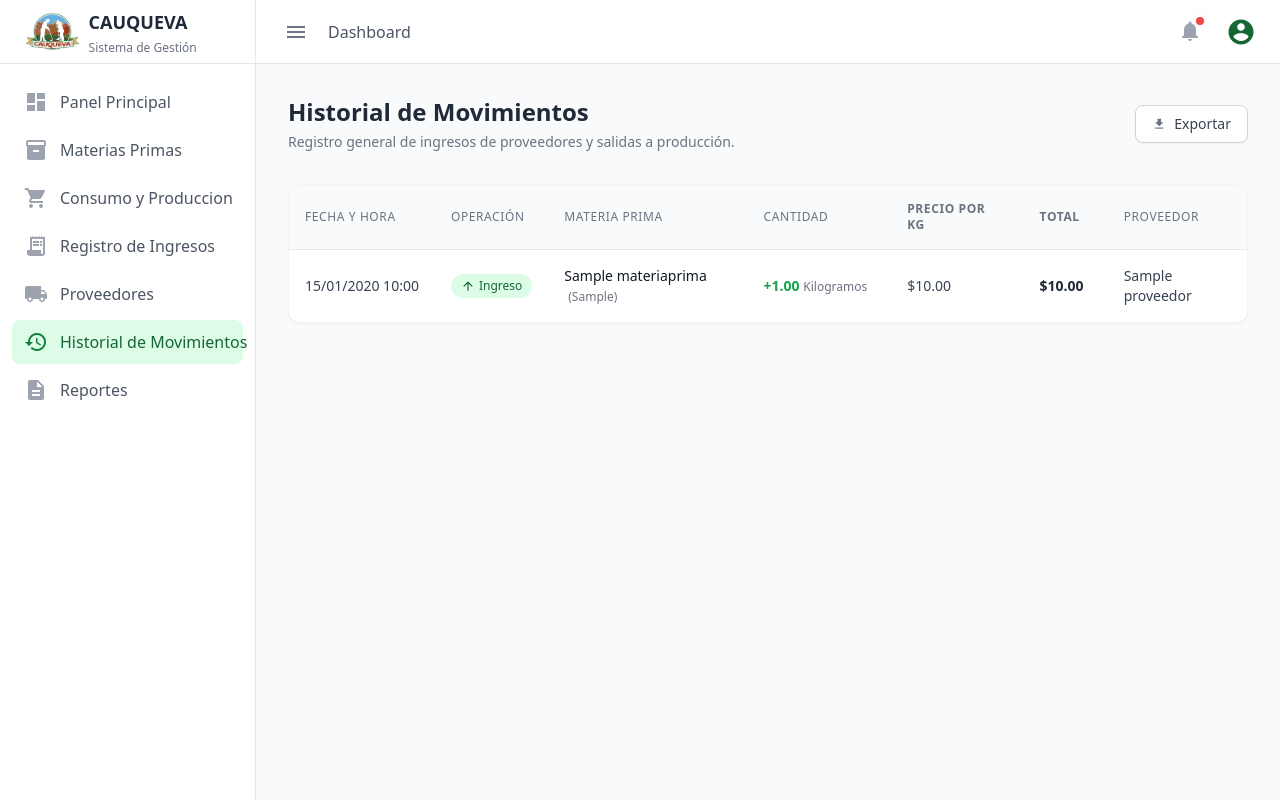
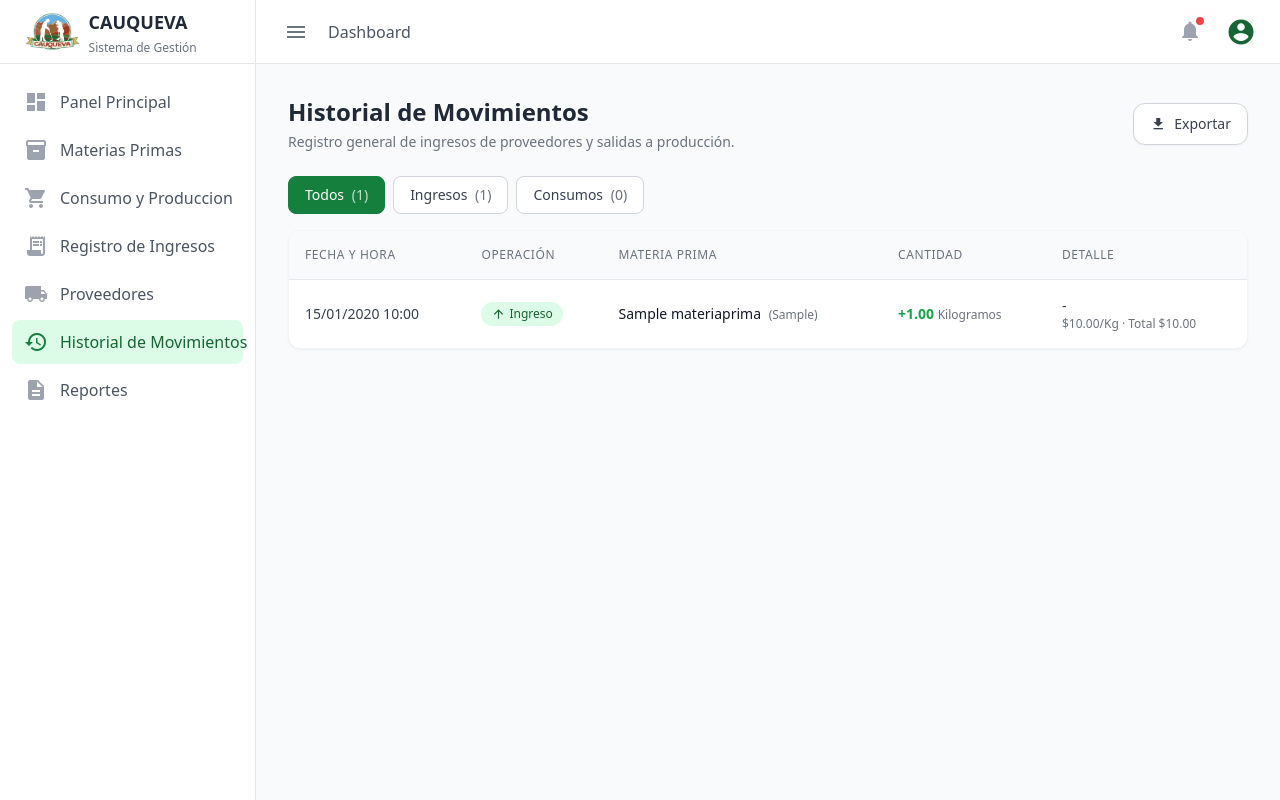
Before and after one commit to lamascristian-wq/Cauqueva, a Django app: page /historialgeneral/ in a window 1280 px wide. Run offline with Django 4.2, Linux system fonts and the light colour scheme; a user stored in the database is signed in; tables that the repository leaves empty hold one stand-in row (values such as "Sample post"); some libraries are stand-ins or nearby versions.

Commit message:
arreglo de la seccion historial

```diff
--- a/inventario/templates/inventario/historialgeneral.html
+++ b/inventario/templates/inventario/historialgeneral.html
@@ -1,43 +1,69 @@
 {% extends 'inventario/base.html' %}
 
 {% block content %}
-<div class="mb-8 flex justify-between items-center">
+<div class="mb-6 flex justify-between items-center">
     <div>
         <h2 class="text-2xl font-bold text-gray-800">Historial de Movimientos</h2>
         <p class="text-sm text-gray-500 mt-1">Registro general de ingresos de proveedores y salidas a producción.</p>
     </div>
 
-    <!-- Botón opcional para exportar (lo conectaremos a tu vista de CSV luego) -->
-    <a href="#" class="bg-white border border-gray-300 text-gray-700 hover:bg-gray-50 font-medium py-2 px-4 rounded-lg transition-colors flex items-center shadow-sm text-sm">
-        <span class="material-icons text-gray-500 mr-2 text-sm">download</span> Exportar
+    <a href="{% url 'exportar_historial' %}?{{ request.GET.urlencode }}"
+        class="inline-flex items-center gap-2 px-4 py-2 bg-white border border-gray-300 rounded-xl text-sm font-medium text-gray-700 hover:bg-gray-50 shadow-sm transition-colors">
+        <span class="material-icons text-base">download</span>
+        Exportar
     </a>
 </div>
 
-<!-- Contenedor de la Tabla -->
+<!-- Pestañas -->
+<div class="mb-4 flex flex-wrap gap-2">
+    <a href="?"
+       class="px-4 py-2 rounded-lg text-sm font-medium border transition-colors
+              {% if tipo == '' %}bg-green-700 text-white border-green-700{% else %}bg-white text-gray-700 border-gray-300 hover:bg-gray-50{% endif %}">
+        Todos <span class="ml-1 opacity-75">({{ cant_todos }})</span>
+    </a>
+    <a href="?tipo=ingreso"
+       class="px-4 py-2 rounded-lg text-sm font-medium border transition-colors
+              {% if tipo == 'ingreso' %}bg-green-700 text-white border-green-700{% else %}bg-white text-gray-700 border-gray-300 hover:bg-gray-50{% endif %}">
+        Ingresos <span class="ml-1 opacity-75">({{ cant_ingresos }})</span>
+    </a>
+    <a href="?tipo=consumo"
+       class="px-4 py-2 rounded-lg text-sm font-medium border transition-colors
+              {% if tipo == 'consumo' %}bg-green-700 text-white border-green-700{% else %}bg-white text-gray-700 border-gray-300 hover:bg-gray-50{% endif %}">
+        Consumos <span class="ml-1 opacity-75">({{ cant_consumos }})</span>
+    </a>
+</div>
+
 <div class="bg-white rounded-xl shadow-sm border border-gray-100 overflow-hidden">
     <div class="overflow-x-auto">
         <table class="w-full text-left border-collapse">
+
+            <!-- ENCABEZADOS según la pestaña -->
             <thead>
                 <tr class="bg-gray-50 border-b border-gray-200 text-gray-500 text-xs uppercase tracking-wider">
                     <th class="p-4 font-medium">Fecha y Hora</th>
-                    <th class="p-4 font-medium">Operación</th>
+                    {% if tipo == '' %}<th class="p-4 font-medium">Operación</th>{% endif %}
                     <th class="p-4 font-medium">Materia Prima</th>
                     <th class="p-4 font-medium">Cantidad</th>
-                    <th class="px-6 py-4 text-left text-xs font-semibold uppercase tracking-wider text-gray-500">Precio por Kg</th>
-                    <th class="px-6 py-4 text-left text-xs font-semibold uppercase tracking-wider text-gray-500">Total</th>
-                    <th class="p-4 font-medium">Proveedor</th>
-
+                    {% if tipo == 'ingreso' %}
+                        <th class="p-4 font-medium">Precio por Kg</th>
+                        <th class="p-4 font-medium">Total Pagado</th>
+                        <th class="p-4 font-medium">Proveedor</th>
+                    {% elif tipo == 'consumo' %}
+                        <th class="p-4 font-medium">Producción</th>
+                        <th class="p-4 font-medium">Venta generada</th>
+                    {% else %}
+                        <th class="p-4 font-medium">Detalle</th>
+                    {% endif %}
                 </tr>
             </thead>
+
             <tbody class="text-gray-700 text-sm divide-y divide-gray-100">
-
                 {% for mov in movimientos %}
                 <tr class="hover:bg-gray-50 transition-colors">
 
-                    <!-- Fecha formateada (Día/Mes/Año Hora:Minuto) -->
                     <td class="p-4 whitespace-nowrap">{{ mov.fecha|date:"d/m/Y H:i" }}</td>
 
-                    <!-- Columna de Tipo con colores dinámicos -->
+                    {% if tipo == '' %}
                     <td class="p-4 whitespace-nowrap">
                         {% if mov.tipo == 'INGRESO' %}
                             <span class="inline-flex items-center px-2.5 py-1 rounded-full text-xs font-medium bg-green-100 text-green-800">
@@ -49,8 +75,8 @@
                             </span>
                         {% endif %}
                     </td>
+                    {% endif %}
 
-                    <!-- Nombre del Producto -->
                     <td class="p-4 font-medium text-gray-900">
                         {{ mov.materia_prima.nombre }}
                         {% if mov.materia_prima.variedad %}
@@ -58,7 +84,6 @@
                         {% endif %}
                     </td>
 
-                    <!-- Columna de Cantidad con colores matemáticos (+ / -) -->
                     <td class="p-4 whitespace-nowrap font-bold">
                         {% if mov.tipo == 'INGRESO' %}
                             <span class="text-green-600">+{{ mov.cantidad }}</span>
@@ -67,28 +92,62 @@
                         {% endif %}
                         <span class="text-gray-500 font-normal text-xs">{{ mov.materia_prima.get_unidad_medida_display }}</span>
                     </td>
-                    <td class="px-6 py-4 text-gray-700">
-                        {% if mov.precio_unitario is not None %}${{ mov.precio_unitario|floatformat:"2g" }}{% else %}-{% endif %}
-                    </td>
-                    <td class="px-6 py-4 font-semibold text-gray-800">
-                        {% if mov.costo_total is not None %}${{ mov.costo_total|floatformat:"2g" }}{% else %}-{% endif %}
-                    </td>
-                    <!-- Proveedor (Si está vacío, muestra un guión gracias al filtro 'default') -->
-                    <td class="p-4">{{ mov.proveedor.nombre|default:"-" }}</td>
 
+                    {% if tipo == 'ingreso' %}
+                        <td class="p-4 text-gray-700">
+                            {% if mov.precio_unitario is not None %}${{ mov.precio_unitario|floatformat:"2g" }}{% else %}-{% endif %}
+                        </td>
+                        <td class="p-4 font-semibold text-gray-800">
+                            {% if mov.costo_total is not None %}${{ mov.costo_total|floatformat:"2g" }}{% else %}-{% endif %}
+                        </td>
+                        <td class="p-4">{{ mov.proveedor_nombre|default:"-" }}</td>
+
+                    {% elif tipo == 'consumo' %}
+                        <td class="p-4">
+                            {% if mov.produccion %}{{ mov.produccion }}{% else %}<span class="text-gray-400">Consumo manual</span>{% endif %}
+                        </td>
+                        <td class="p-4 whitespace-nowrap">
+                            {% if mov.produccion %}
+                                <span class="font-semibold text-green-700">${{ mov.produccion.total|floatformat:"2g" }}</span>
+                                <span class="block text-xs text-gray-500">${{ mov.produccion.precio_unitario|floatformat:"2g" }} c/u</span>
+                            {% else %}
+                                <span class="text-gray-400">-</span>
+                            {% endif %}
+                        </td>
+
+
+                    {% else %}
+                        <td class="p-4">
+                            {% if mov.tipo == 'INGRESO' %}
+                                {{ mov.proveedor_nombre|default:"-" }}
+                                {% if mov.precio_unitario is not None %}
+                                    <span class="block text-xs text-gray-500">
+                                        ${{ mov.precio_unitario|floatformat:"2g" }}/Kg · Total ${{ mov.costo_total|floatformat:"2g" }}
+                                    </span>
+                                {% endif %}
+                            {% else %}
+                                {% if mov.produccion %}
+                                    Producción: {{ mov.produccion }}
+                                    <span class="block text-xs text-green-700 font-medium">
+                                        Venta generada: ${{ mov.produccion.total|floatformat:"2g" }}
+                                    </span>
+                                {% else %}
+                                    <span class="text-gray-400">Consumo manual</span>
+                                {% endif %}
+                            {% endif %}
+                        </td>
+                    {% endif %}
                 </tr>
 
-                <!-- Este bloque se activa automáticamente si la tabla de la base de datos está vacía -->
                 {% empty %}
                 <tr>
-                    <td colspan="6" class="p-12 text-center text-gray-500">
+                    <td colspan="7" class="p-12 text-center text-gray-500">
                         <span class="material-icons text-gray-300 text-5xl mb-3 block">history</span>
-                        <p class="text-lg font-medium text-gray-700">No hay movimientos registrados</p>
+                        <p class="text-lg font-medium text-gray-700">No hay movimientos para mostrar</p>
                         <p class="text-sm">Cuando registres ingresos o consumos, aparecerán aquí.</p>
                     </td>
                 </tr>
                 {% endfor %}
-
             </tbody>
         </table>
     </div>
--- a/inventario/views.py
+++ b/inventario/views.py
@@ -196,16 +196,29 @@ def registrar_movimiento(request):
 # Vista del Historial General (Todos los movimientos)
 @login_required(login_url='login')
 def historial_general(request):
-    # .all() trae todo.
-    # .select_related() optimiza la carga de las tablas relacionadas.
-    # .order_by('-fecha') garantiza el orden: del más reciente al más viejo.
-    movimientos = MovimientoStock.objects.all().select_related(
-        'materia_prima',
-        'proveedor'
-    ).order_by('-fecha')
+    tipo = request.GET.get("tipo", "")  # "", "ingreso" o "consumo"
+    if tipo not in ("ingreso", "consumo"):
+        tipo = ""
 
-    return render(request, 'inventario/historialgeneral.html', {
-        'movimientos': movimientos
+    base = MovimientoStock.objects.all()
+    cant_ingresos = base.filter(tipo="INGRESO").count()
+    cant_consumos = base.filter(tipo="CONSUMO").count()
+
+    movimientos = base.select_related(
+        "materia_prima", "proveedor", "produccion__producto"
+    ).order_by("-fecha")
+
+    if tipo == "ingreso":
+        movimientos = movimientos.filter(tipo="INGRESO")
+    elif tipo == "consumo":
+        movimientos = movimientos.filter(tipo="CONSUMO")
+
+    return render(request, "inventario/historialgeneral.html", {
+        "movimientos": movimientos,
+        "tipo": tipo,
+        "cant_ingresos": cant_ingresos,
+        "cant_consumos": cant_consumos,
+        "cant_todos": cant_ingresos + cant_consumos,
     })
 
 # Vista de Informes Mensuales
@@ -703,25 +716,60 @@ def editar_proveedor(request, pk):
 # Vista para Exportar el Historial Completo a CSV
 @login_required(login_url='login')
 def exportar_historial(request):
-    movimientos = MovimientoStock.objects.all().select_related('materia_prima', 'proveedor').order_by('-fecha')
+    # 1. Obtenemos el QuerySet con las relaciones optimizadas
+    movimientos = MovimientoStock.objects.select_related("materia_prima", "proveedor").order_by("-fecha")
 
-    response = HttpResponse(content_type='text/csv; charset=utf-8')
-    response['Content-Disposition'] = 'attachment; filename="historial_movimientos.csv"'
-    response.write("\ufeff") # Soporte para Excel en español (acentos)
+    # 2. Aplicamos los mismos filtros que tenga el usuario en la interfaz
+    materia_id = request.GET.get("materia")
+    tipo = request.GET.get("tipo")
 
-    writer = csv.writer(response, delimiter=';')
-    writer.writerow(['Fecha', 'Tipo', 'Materia Prima', 'Unidad', 'Cantidad', 'Proveedor', 'Observaciones'])
+    if materia_id:
+        movimientos = movimientos.filter(materia_prima_id=materia_id)
+    if tipo:
+        movimientos = movimientos.filter(tipo=tipo)
 
+    # 3. Preparamos el HttpResponse con la codificación UTF-8 para Excel
+    response = HttpResponse(content_type="text/csv; charset=utf-8")
+    response["Content-Disposition"] = 'attachment; filename="historial_movimientos.csv"'
+    response.write("\ufeff")  # Marca BOM para que Excel respete acentos y caracteres
+
+    writer = csv.writer(response, delimiter=";")
+
+    # 4. Escribimos la primera fila con las COLUMNAS / CABECERAS
+    writer.writerow([
+        "Fecha y Hora",
+        "Tipo de Movimiento",
+        "Materia Prima",
+        "Variedad",
+        "Cantidad",
+        "Unidad",
+        "Precio Unitario ($)",
+        "Proveedor",
+        "Observaciones"
+    ])
+
+    # Helper para formatear decimales con coma en español
+    def f_num(val):
+        return str(val).replace(".", ",") if val is not None else ""
+
+    # 5. Escribimos los registros fila por fila
     for mov in movimientos:
+        fecha_str = timezone.localtime(mov.fecha).strftime("%d/%m/%Y %H:%M")
+        proveedor_str = mov.proveedor.nombre if mov.proveedor else "—"
+        precio_u = getattr(mov, "precio_unitario", None)
+
         writer.writerow([
-            mov.fecha.strftime("%d/%m/%Y %H:%M"),
-            mov.get_tipo_display(),
-            f"{mov.materia_prima.nombre} {mov.materia_prima.variedad or ''}",
+            fecha_str,
+            mov.get_tipo_display() if hasattr(mov, "get_tipo_display") else mov.tipo,
+            mov.materia_prima.nombre,
+            mov.materia_prima.variedad or "—",
+            f_num(mov.cantidad),
             mov.materia_prima.unidad_medida,
-            str(mov.cantidad).replace('.', ','),
-            mov.proveedor.nombre if mov.proveedor else "Proveedor Externo",
-            mov.observaciones
+            f_num(precio_u),
+            proveedor_str,
+            mov.observaciones or "",
         ])
+
     return response
 
 
```
Also changed, not shown: inventario/management/commands/cargar_datos.py (+99 -37 lines).
